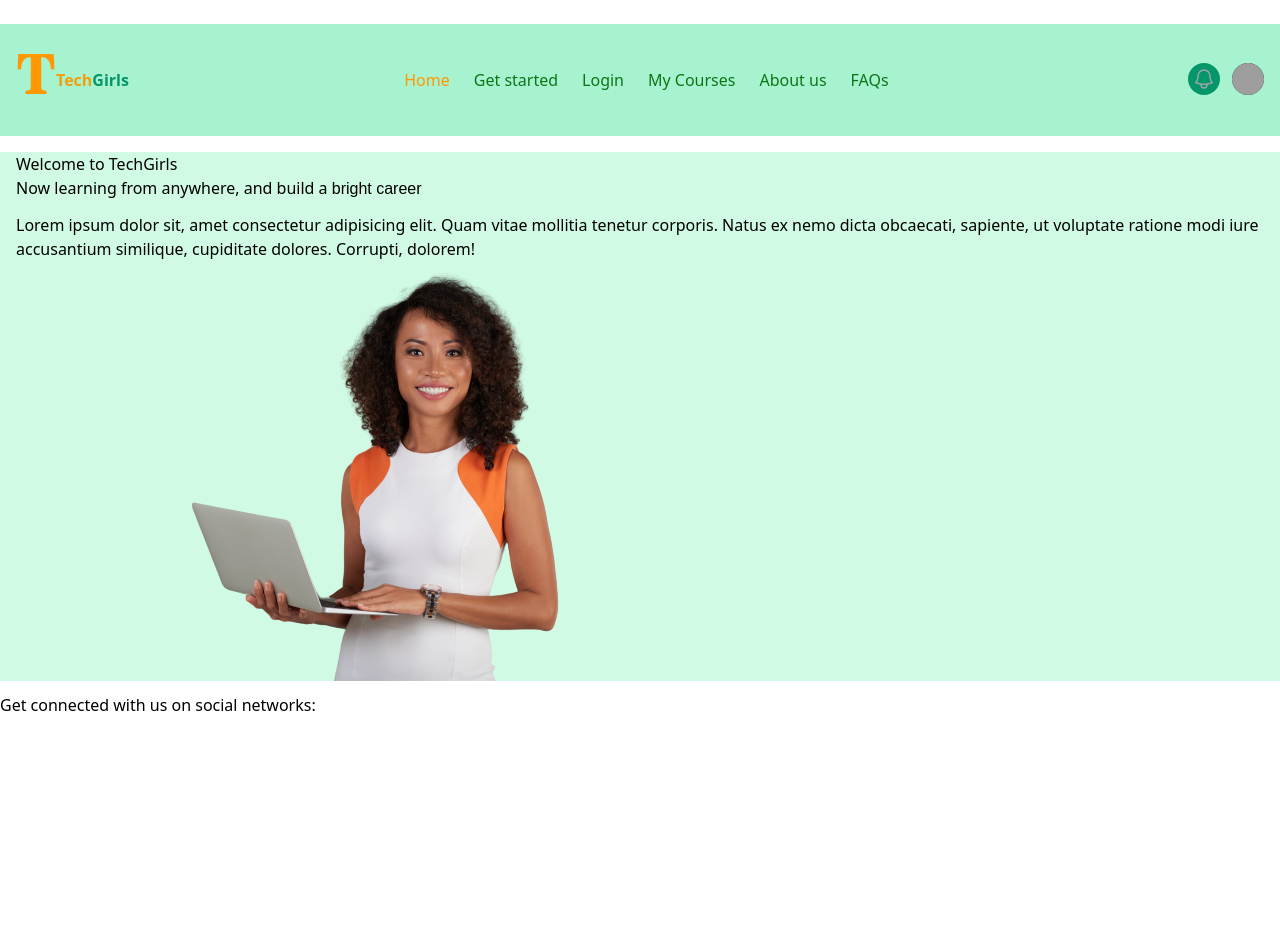
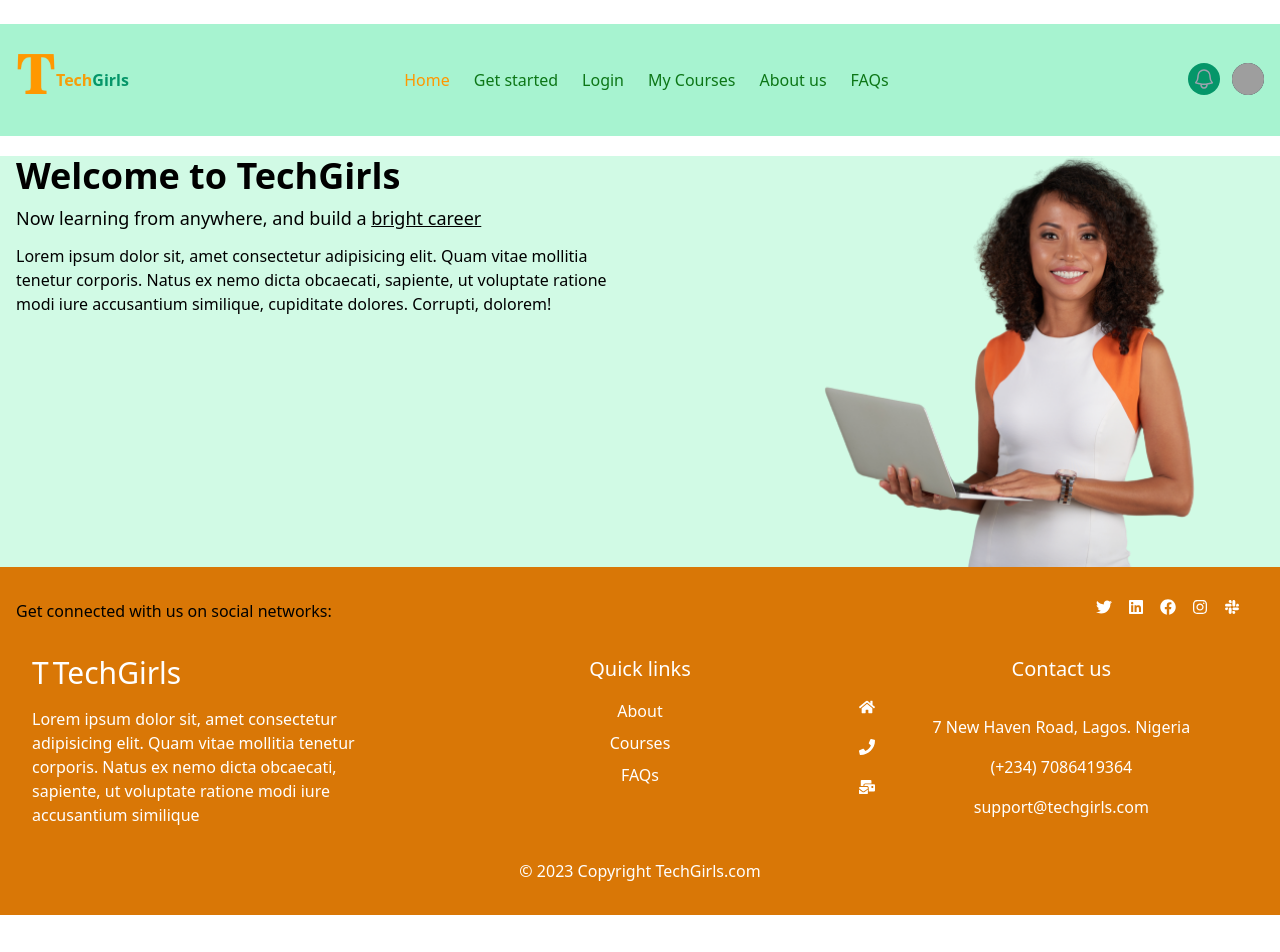
Before and after one commit to nancy77zion/Techgirls-Site-Updated, a React (Vite) app in the folder Client/: page / in a window 1280 px wide. Shown: the top 952 px of the page. After the commit the page ends 915 px from the top, so only its background shows below. Built offline with nearby package versions, Linux system fonts and the light colour scheme; grey boxes are pictures that could not be loaded.

Commit message:
added sharedRoutes

```diff
--- a/Client/src/components/SharedRoutes.jsx
+++ b/Client/src/components/SharedRoutes.jsx
@@ -1,6 +1,6 @@
 //import React from 'react'
 import { Outlet,Link } from 'react-router-dom'
-import { FaTwitter,FaLinkedin, FaCopyright, FaFacebook, FaInstagram, FaSlack} from 'react-icons/fa'
+import { FaTwitter,FaLinkedin,FaFacebook, FaInstagram, FaSlack} from 'react-icons/fa'
 import { FaHome, FaPhone, FaMailBulk } from 'react-icons/fa'
 import Header from './Header'
 
@@ -8,46 +8,51 @@ const SharedRoutes = () => {
   return (
     <>
       <Header />
-    <Outlet/>
-    <div className='footer-cont container-fluid container-fluid-sm'>
-      <div className='footer row'>
-        <p  className='col-sm-6 pt-3'>Get connected with us on social networks: </p>
-        <div  className='col-sm-6 px-md-5 text-md-end' >
-          <span className=' px-2'><a className='text-white' href=''><FaTwitter /></a></span>
-          <span className=' px-2'><a className='text-white' href=''><FaLinkedin /></a></span>
-          <span className=' px-2'><a className='text-white' href=''><FaFacebook /></a></span>
-          <span className=' px-2'><a className='text-white' href=''><FaInstagram /></a></span>
-          <span className=' px-2'><a className='text-white' href=''><FaSlack /></a></span>
+      <div className='bg-emerald-100'>
+        <Outlet />
+      </div>
+
+      <div className='footer-cont bg-amber-600 py-8'>
+        <div className='container mx-auto px-4'>
+          <div className='footer grid grid-cols-1 md:grid-cols-2'>
+            <p className='md:col-span-1 pt-3 md:pt-0 text-center md:text-left'>Get connected with us on social networks:</p>
+            <div className='flex justify-center md:justify-end md:col-span-1 px-4'>
+              <span className='px-2'><a className='text-white' href=''><FaTwitter /></a></span>
+              <span className='px-2'><a className='text-white' href=''><FaLinkedin /></a></span>
+              <span className='px-2'><a className='text-white' href=''><FaFacebook /></a></span>
+              <span className='px-2'><a className='text-white' href=''><FaInstagram /></a></span>
+              <span className='px-2'><a className='text-white' href=''><FaSlack /></a></span>
             </div>
           </div>
-      <div className='row'>
-        <div className='col-md-4 px-4'>
-          <div className='d-flex px-3 pt-4'>
-          <h2 className='foot-h3'>T</h2>
-          <h2 className='foot-h2'>Tech<span className='text-success'>Girls</span></h2>
+          <div className='grid grid-cols-1 md:grid-cols-3 gap-4 mt-8'>
+            <div className='px-4'>
+              <div className='flex items-center'>
+                <h2 className='text-3xl text-white'>T</h2>
+                <h2 className='text-3xl text-white ml-1'>Tech<span className='text-success'>Girls</span></h2>
               </div>
-          <p className='pt-3 px-3'>Lorem ipsum dolor sit, amet consectetur adipisicing elit. Quam vitae mollitia tenetur corporis. Natus ex nemo dicta obcaecati, sapiente, ut voluptate ratione modi iure accusantium similique</p>
+              <p className='mt-4 text-white'>Lorem ipsum dolor sit, amet consectetur adipisicing elit. Quam vitae mollitia tenetur corporis. Natus ex nemo dicta obcaecati, sapiente, ut voluptate ratione modi iure accusantium similique</p>
             </div>
-        <div className='col-md-4 text-center py-4'>
-          <h4>Quick links</h4>
-          <div className='d-flex flex-column'>
-            <Link className='pt-2 text-decoration-none text-black'>About</Link>
-            <Link className='pt-2 text-decoration-none text-black'>Courses</Link>
-            <Link className='pt-2 text-decoration-none text-black'>FAQs</Link>
+            <div className='text-center'>
+              <h4 className='text-xl text-white'>Quick links</h4>
+              <div className='mt-4'>
+                <Link to='/about' className='block text-white hover:underline'>About</Link>
+                <Link to='/courses' className='block text-white hover:underline mt-2'>Courses</Link>
+                <Link to='/faqs' className='block text-white hover:underline mt-2'>FAQs</Link>
               </div>
             </div>
-        <div className='col-md-4 text-center py-4'>
-          <h4>Contact us</h4>
-          <p><FaHome /> 7 New Haven Road, Lagos. Nigeria</p>
-          <p><FaPhone /> (+234) 7086419364</p>
-          <p><FaMailBulk /> <a href='mailto:'> support@techgirls.com</a></p>
+            <div className='text-center'>
+              <h4 className='text-xl text-white'>Contact us</h4>
+              <p className='text-white mt-4'><FaHome /> 7 New Haven Road, Lagos. Nigeria</p>
+              <p className='text-white'><FaPhone /> (+234) 7086419364</p>
+              <p className='text-white'><FaMailBulk /> <a href='mailto:support@techgirls.com' className='hover:underline'>support@techgirls.com</a></p>
             </div>
           </div>
-      <div className='text-center '><FaCopyright /> 2023 Copyright TechGirls.com</div>
-
+          <div className='text-center mt-8 text-white'>&copy; 2023 Copyright TechGirls.com</div>
+        </div>
       </div>
     </>
-  )
-}
+  );
+};
+
 
 export default SharedRoutes
--- a/Client/src/index.css
+++ b/Client/src/index.css
@@ -2,7 +2,11 @@
 @import "tailwindcss/components";
 @import "tailwindcss/utilities";
 
-
+* {
+  margin: 0;
+  padding: 0;
+  box-sizing: border-box;
+}
 
 @media screen and (min-width: 375px) and (max-width: 600px) {
   .lg-menu {
--- a/Client/src/pages/Home.jsx
+++ b/Client/src/pages/Home.jsx
@@ -3,18 +3,17 @@ import lady from '../assets/lady.png'
 
 const Home = () => {
   return (
-    <div className='container-fluid-lg'>
-      <div className='row mx-0 px-4 my-0 bg-emerald-100'>
-      <div className='col mt-4 mt-md-5 '>
-        <h1 className=''>Welcome to Tech<span className='text-success'>Girls</span></h1>
-        <h5>Now learning from anywhere, and build a <span className='text-success text-decoration-underline' style={{fontFamily: 'sans-serif'}}>bright career</span></h5>
-        <p className='pt-3'>Lorem ipsum dolor sit, amet consectetur adipisicing elit. Quam vitae mollitia tenetur corporis. Natus ex nemo dicta obcaecati, sapiente, ut voluptate ratione modi iure accusantium similique, cupiditate dolores. Corrupti, dolorem!</p>
+    <div className='container mx-auto px-4'>
+      <div className='grid grid-cols-1 md:grid-cols-2 gap-4 mt-4 md:mt-5'>
+        <div className='mt-4 md:mt-0'>
+          <h1 className='text-3xl md:text-4xl font-bold mb-2'>Welcome to Tech<span className='text-success'>Girls</span></h1>
+          <h5 className='text-base md:text-lg'>Now learning from anywhere, and build a <span className='text-success underline font-sans'>bright career</span></h5>
+          <p className='pt-3 text-sm md:text-base'>Lorem ipsum dolor sit, amet consectetur adipisicing elit. Quam vitae mollitia tenetur corporis. Natus ex nemo dicta obcaecati, sapiente, ut voluptate ratione modi iure accusantium similique, cupiditate dolores. Corrupti, dolorem!</p>
+        </div>
+        <div className='mt-3 md:mt-0'>
+          <img src={lady} alt='lady' className='w-full' />
+        </div>
       </div>
-      <div className='lady col mt-3'>
-        <img src={lady} alt='lady' />
-      </div>
-
-    </div>
     </div>
 
   )
```
Lines whose indentation alone changed are shown as unchanged.
